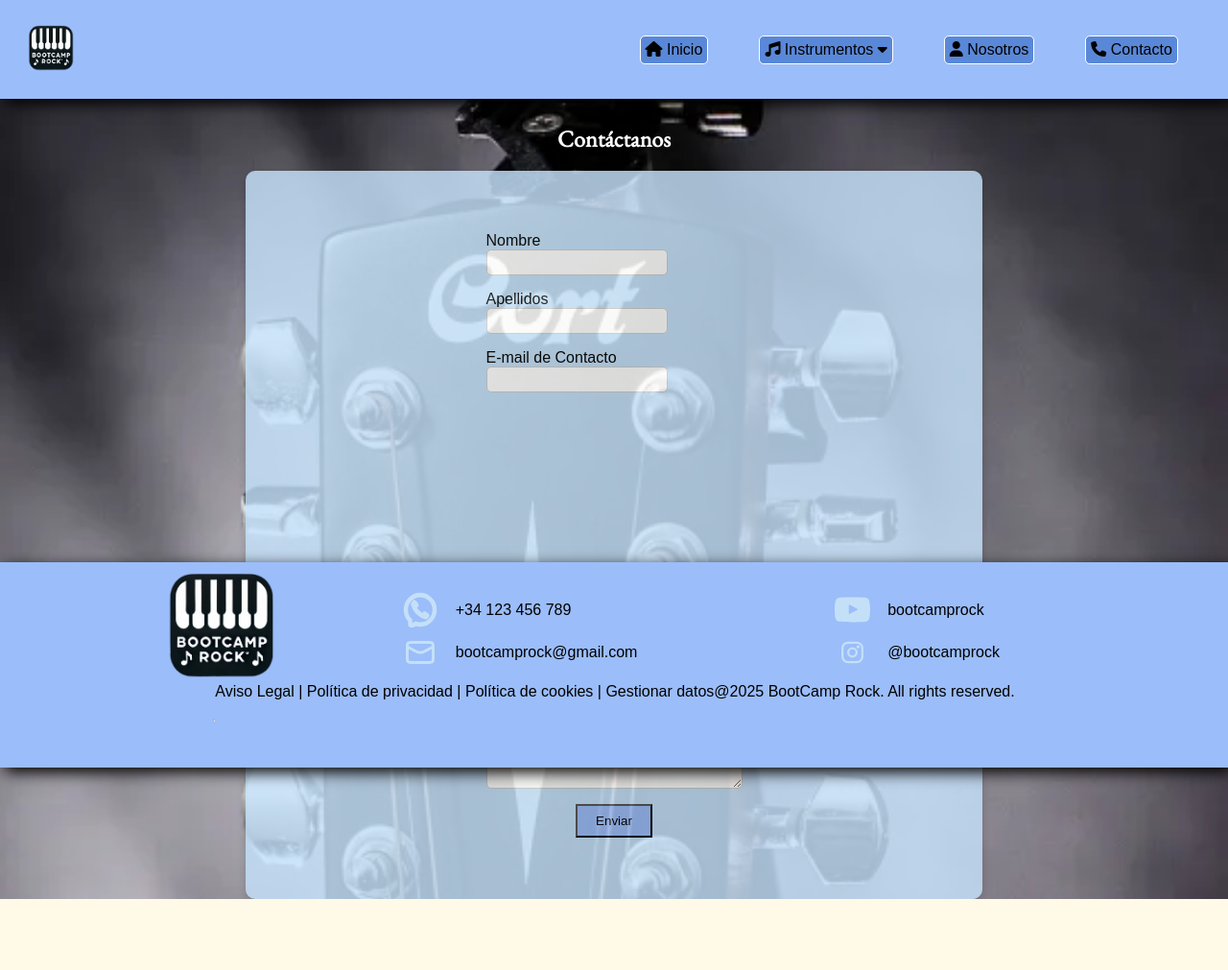
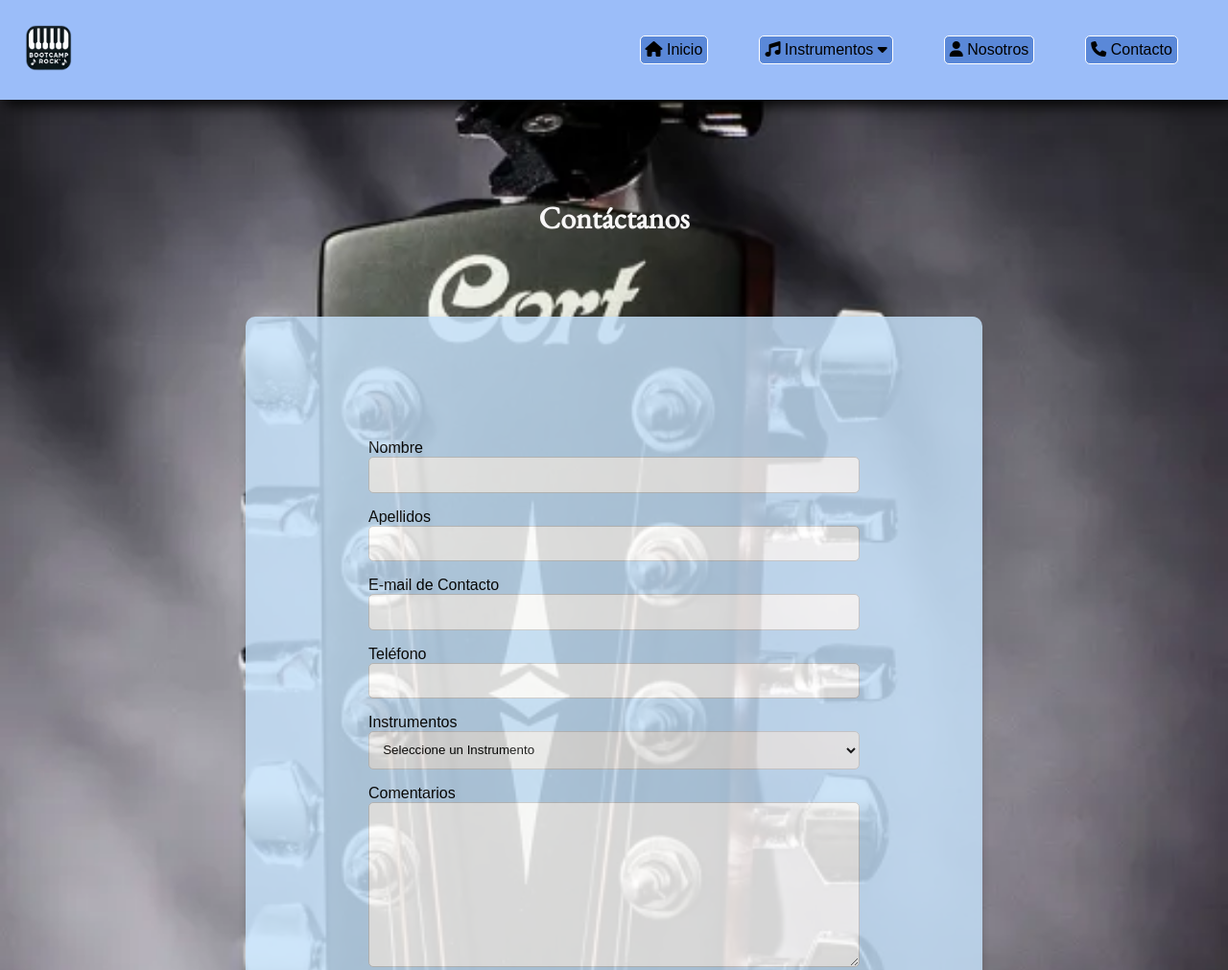
Before and after one commit to diegodistefano/Tocando_el_DOM, a plain HTML site: page pages/contact.html in a window 1280 px wide. Shown: the top 1011 px of the page at 96% size. Before the commit the page ends 937 px from the top, so only its background shows below. Drawn offline with nearby package versions, Linux system fonts and the light colour scheme; a web font is replaced by a local one.

Commit message:
last steps

```diff
--- a/pages/contact.html
+++ b/pages/contact.html
@@ -10,8 +10,6 @@
             integrity="sha512-Evv84Mr4kqVGRNSgIGL/F/aIDqQb7xQ2vcrdIwxfjThSH8CSR7PBEakCr51Ck+w+/U6swU2Im1vVX0SVk9ABhg=="
             crossorigin="anonymous" referrerpolicy="no-referrer" />
         <link href="https://fonts.googleapis.com/css2?family=EB+Garamond&family=Mako&display=swap" rel="stylesheet">
-
-
 
     </head>
 
@@ -64,31 +62,38 @@
 
     <main>
 
-            <h2 class="mover-contactanos">Contáctanos</h2>
+            <h1 class="mover-contactanos">Contáctanos</h1>
             <br>
             <div class="contenedor-elementos-formulario">
 
 
                 <form>
 
-                    <label  for="Nombre">Nombre</label>
+                    <label  for="nombre">Nombre</label>
                     <br>
                     <input type="text" id="nombre" name="nombre">
                     <br>
                     <br>
-                    <label for="Apellidos">Apellidos</label>
+                    <label for="apellidos">Apellidos</label>
                     <br>
-                    <input type="text" id="Apellidos" name="Apellidos">
+                    <input type="text" id="apellidos" name="apellidos">
                     <br>
                     <br>
 
-                    <label for="E-mail de Contacto">E-mail de Contacto</label>
+                    <label for="e-mail de Contacto">E-mail de Contacto</label>
+
+                    <input type="text" id="e-mail de Contacto" name="e-mail de Contacto">
+                    <br><br>
+
+                    <label for= "telefono">Teléfono</label>
                     <br>
 
-                    <input type="text" id="E-mail de Contacto" name="E-mail de Contacto">
-                    <br><br><br><br><br><br><br><br><br><br><br>
+                    <input type="text" id= "telefono" name="telefono">
 
-                    <label for="Instrumentos">Instrumentos</label>
+
+                    <br><br>
+
+                    <label for="instrumentos">Instrumentos</label>
                     <br>
                     <select>
                         <option value="" disabled selected>Seleccione un Instrumento</option>
@@ -109,8 +114,8 @@
 
                     <br><br>
 
-                    <div>
-                         <button class="centrar-boton">Enviar</button>
+                    <div class="centrar-boton">
+                         <button class="fondo-boton">Enviar</button>
                  </div>
 
                 </form>
--- a/src/css/contact.css
+++ b/src/css/contact.css
@@ -1,4 +1,3 @@
-
 body {
   background-image: url("../../public/img/guitarra.webp");
   background-size: cover;
@@ -6,24 +5,32 @@ body {
 }
 
 .mover-contactanos {
-
   display: flex;
   justify-content: center;
-    margin-top: 2%;
+
 }
 
-h2 {
-    color: white;
-    /* justify-content: center; */
-    align-items: flex-end;
+main {
+  margin-top: 8%;
 }
+h1 {
+  color: rgb(247, 246, 246);
+  align-items: center;
+}
+
+form {
+  width: 100%;
+
+}
+
 
 .contenedor-elementos-formulario {
   display: flex;
   flex-direction: column;
+
   align-items: center;
-
-    background-color: #C4E0F9;
+  background-color: #c4e0f9;
+  margin-top: 5%;
   margin-right: 20%;
   margin-left: 20%;
   padding: 5%;
@@ -33,41 +40,37 @@ h2 {
   opacity: 0.83;
 }
 
-/* .elementos-formulario {
-    display: flex;
-    justify-content: center;
-    padding: 80%;
-} */
 
-input, textarea{
-    /* background-color:  #FFFFFF; */
+
+input, textarea, select  {
   display: flex;
   margin-bottom: -20px;
   justify-content: center;
-
-    padding: 5px;
-    border: 1px solid #ccc;      /* Borde gris claro */
+  width: 100%;
+  padding: 2%;
+  border: 1px solid #ccc; /* Borde gris claro */
   border-radius: 5px;
 
 }
 
-div {
+
+
+
+.centrar-boton {
   display: flex;
   justify-content: center;
-}
-.centrar-boton {
 
-    display: flex;
-    justify-content: center;
-    width: 30%;
-    background-color: #9BBDF9;
   padding: 3%;
-
-    /* cursor: pointer; */
 }
 
+.fondo.boton {
+  background-color: #2730dd;
+}
+
+/* cursor: pointer; */ /* Cambia el color del botón al pasar el mouse */
+
 button:hover {
-    background-color: #2980b9;   /* Cambia el color del botón al pasar el mouse */
+  background-color: #2980b9;
 }
 
 footer {
@@ -75,3 +78,17 @@ footer {
   bottom: 0;
   margin-bottom: 0;
 }
+
+@media (min-width: 720px) {
+  footer {
+    position: relative;
+    /* bottom: 0;
+        margin-bottom: 0;  */
+  }
+  .contenedor-elementos-formulario {
+    margin-bottom: 10%;
+    padding: 10%;
+
+  }
+
+}
```
Also changed, not shown: src/css/style.css (indentation only). Lines whose indentation alone changed are shown as unchanged.
